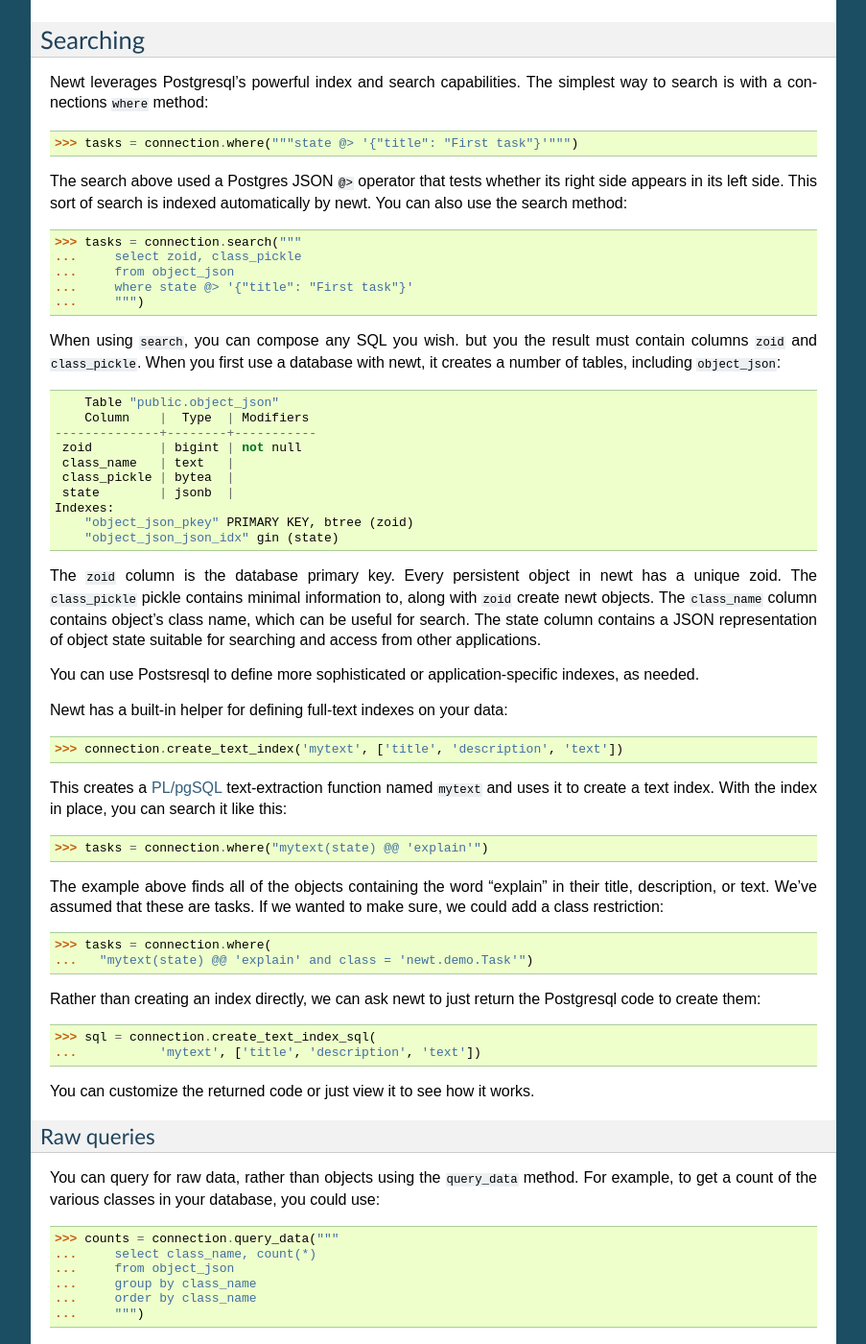
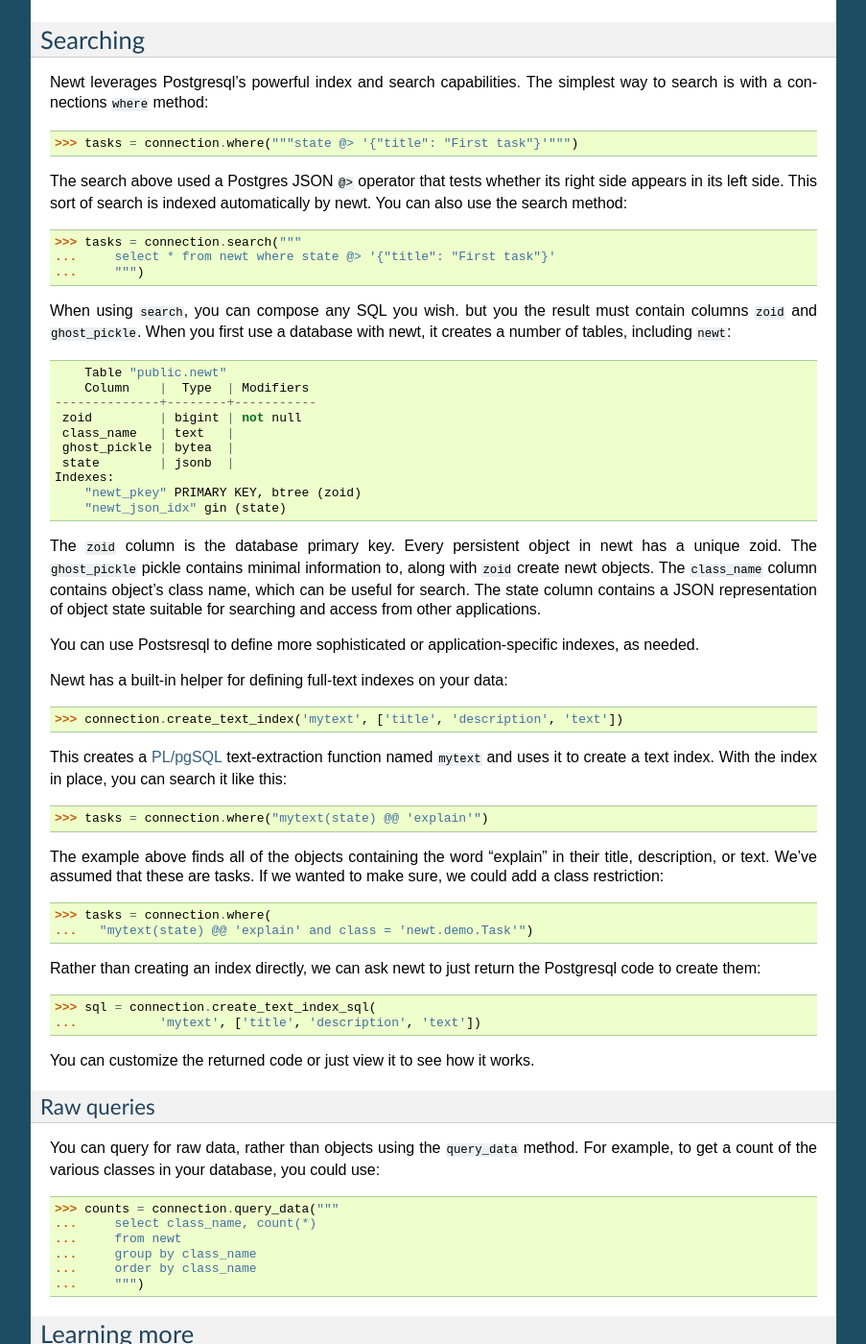
Before and after one commit to newtdb/db, a Sphinx documentation site: the page built from doc/getting-started.rst, in a window 1280 px wide and 1400 px high, scrolled down 2312 px. Shown: the whole window at 96% size, without its empty margins (198-1101 px from the left). Built offline with Sphinx 7.4.7, drawn with Linux system fonts in a browser that asks for light colours.

Commit message:
Rename object_json to newt and class_pickle to ghost_pickle

```diff
--- a/doc/getting-started.rst
+++ b/doc/getting-started.rst
@@ -149,29 +149,27 @@ whether its right side appears in its left side.  This sort of search
 is indexed automatically by newt.  You can also use the search method::
 
   >>> tasks = connection.search("""
-  ...     select zoid, class_pickle
-  ...     from object_json
-  ...     where state @> '{"title": "First task"}'
+  ...     select * from newt where state @> '{"title": "First task"}'
   ...     """)
 
 When using ``search``, you can compose any SQL you wish. but you the
-result must contain columns ``zoid`` and ``class_pickle``.  When you
+result must contain columns ``zoid`` and ``ghost_pickle``.  When you
 first use a database with newt, it creates a number of tables,
-including ``object_json``::
+including ``newt``::
 
-        Table "public.object_json"
+        Table "public.newt"
         Column    |  Type  | Modifiers
     --------------+--------+-----------
      zoid         | bigint | not null
      class_name   | text   |
-     class_pickle | bytea  |
+     ghost_pickle | bytea  |
      state        | jsonb  |
     Indexes:
-        "object_json_pkey" PRIMARY KEY, btree (zoid)
-        "object_json_json_idx" gin (state)
+        "newt_pkey" PRIMARY KEY, btree (zoid)
+        "newt_json_idx" gin (state)
 
 The ``zoid`` column is the database primary key. Every persistent
-object in newt has a unique zoid.  The ``class_pickle`` pickle
+object in newt has a unique zoid.  The ``ghost_pickle`` pickle
 contains minimal information to, along with ``zoid`` create newt
 objects. The ``class_name`` column contains object's class name, which
 can be useful for search.  The state column contains a JSON
@@ -217,7 +215,7 @@ database, you could use::
 
   >>> counts = connection.query_data("""
   ...     select class_name, count(*)
-  ...     from object_json
+  ...     from newt
   ...     group by class_name
   ...     order by class_name
   ...     """)
```
Also changed, not shown: 6 other files.
